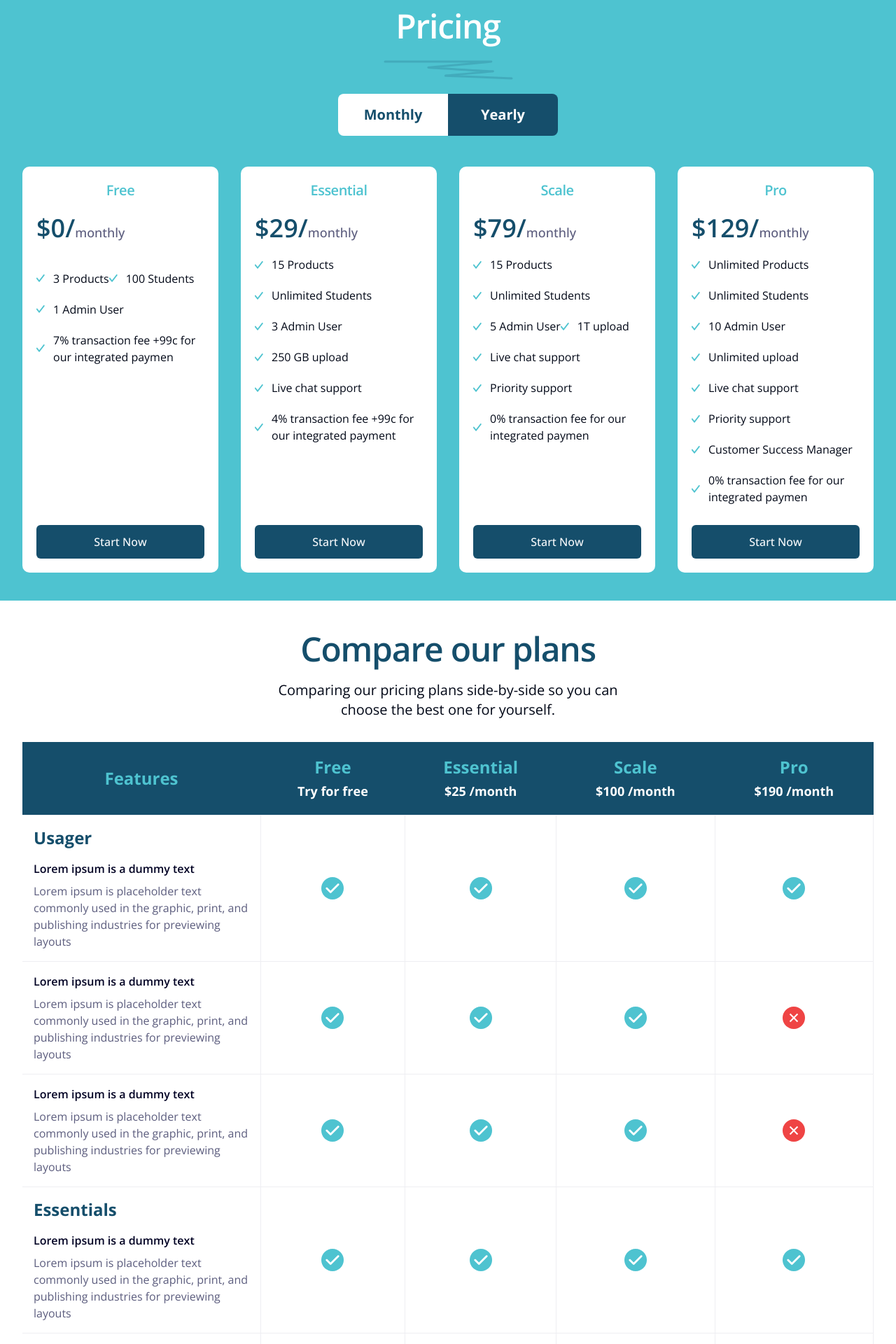
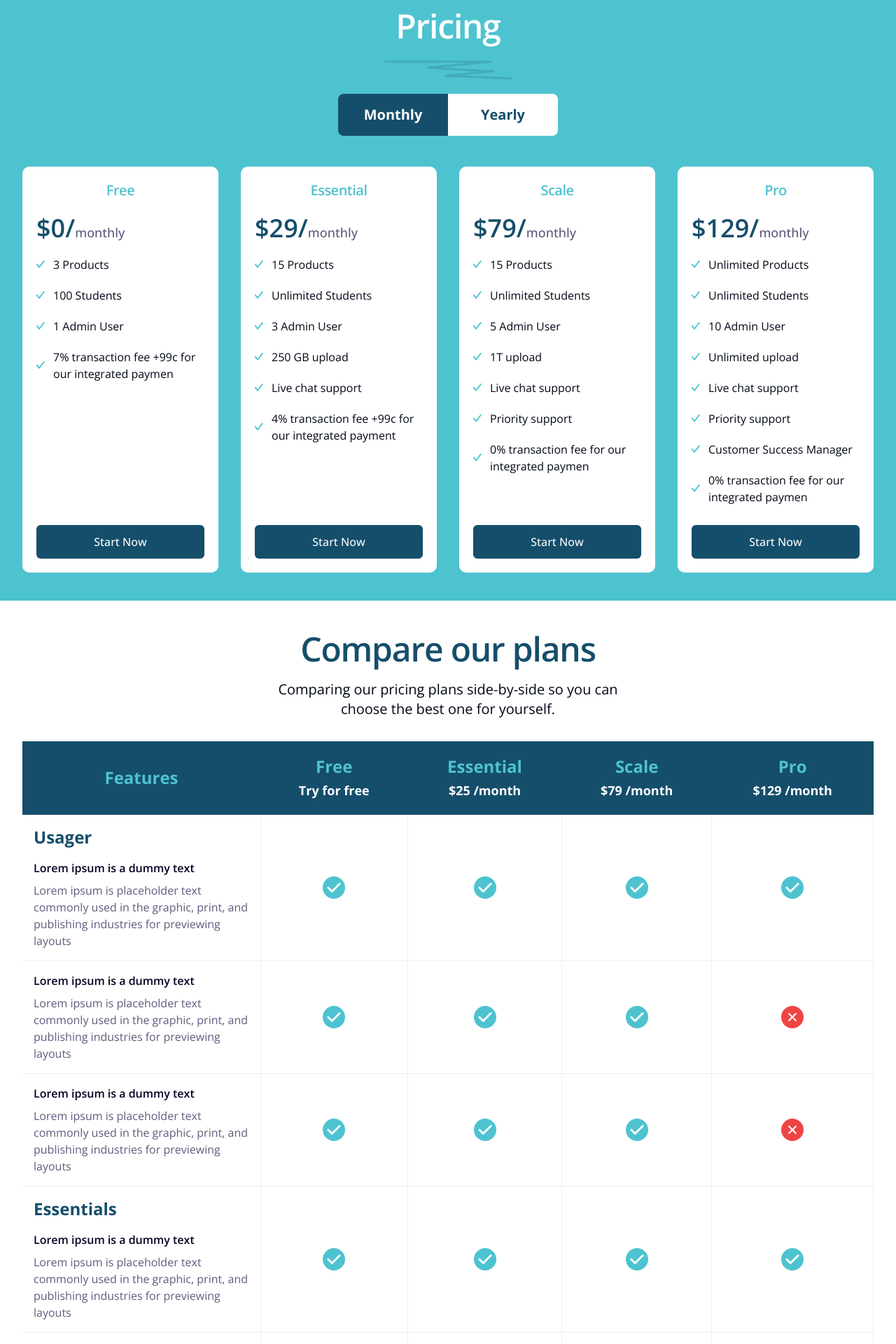
Before and after one commit to tarifalhasan/luksai, a Next.js app: page /en/pricing in a window 1280 px wide. Shown: the part 120-2040 px from the top of the page at 70% size. Built offline with nearby package versions, Linux system fonts and the light colour scheme.

Commit message:
pricing done

```diff
--- a/app/[locale]/pricing/page.tsx
+++ b/app/[locale]/pricing/page.tsx
@@ -2,13 +2,12 @@ import FrequentlyAskedQuestions from "@/components/common/FrequentlyAskedQuestio
 import Allplans from "@/components/pages/pricing/Allplans";
 import PricingHero from "@/components/pages/pricing/PricingHero";
 import PricingSession5 from "@/components/pages/pricing/PricingSession5";
-import PricingTable from "@/components/pages/pricing/PricingTable";
 
 const Pricing = () => {
   return (
     <>
       <PricingHero />
-      <PricingTable />
+
       <Allplans />
       <FrequentlyAskedQuestions />
       <PricingSession5 />
--- a/components/pages/pricing/PricingHero.tsx
+++ b/components/pages/pricing/PricingHero.tsx
@@ -3,9 +3,10 @@
 import { Button } from "@/components/ui/button";
 import { cn } from "@/lib/utils";
 import { useState } from "react";
+import PricingTable from "./PricingTable";
 
 const PricingHero = () => {
-  const [activeTab, setActiveTab] = useState("monthly");
+  const [activeTab, setActiveTab] = useState<"monthly" | "yearly">("monthly");
   const pricing_values = {
     monthly: [
       {
@@ -114,6 +115,7 @@ const PricingHero = () => {
   const selectedTab =
     activeTab === "monthly" ? pricing_values.monthly : pricing_values.yearly;
   return (
+    <>
       <section className=" space-y-5 bg-primary relative overflow-hidden py-10">
         <div className="flex flex-col items-center justify-center space-y-5">
           <h2 className=" text-white text-center">Pricing</h2>
@@ -136,7 +138,7 @@ const PricingHero = () => {
         <div className=" w-[calc(157px*2)]  justify-center mx-auto grid grid-cols-2 items-center">
           <button
             className={cn(
-            activeTab === "monthly"
+              activeTab === "yearly"
                 ? " bg-white text-skin-navy-blue"
                 : "bg-skin-navy-blue text-white",
               "inline-flex items-center justify-center  py-4 px-5 rounded-l-lg text-xl font-bold"
@@ -147,7 +149,7 @@ const PricingHero = () => {
           </button>
           <button
             className={cn(
-            activeTab === "yearly"
+              activeTab === "monthly"
                 ? " bg-white text-skin-navy-blue"
                 : "bg-skin-navy-blue text-white",
               "inline-flex items-center justify-center  py-4 px-5 rounded-r-lg text-xl font-bold"
@@ -177,7 +179,7 @@ const PricingHero = () => {
                     </span>
                   </h3>
                 </div>
-              <ul className=" pb-7 space-y-5">
+                <ul className=" pb-7 space-y-5 flex flex-col">
                   {price.fetures.map((f) => (
                     <li key={f} className=" inline-flex items-center gap-3">
                       <div>
@@ -207,6 +209,8 @@ const PricingHero = () => {
           ))}
         </div>
       </section>
+      <PricingTable tab={activeTab} />
+    </>
   );
 };
 
--- a/components/pages/pricing/PricingTable.tsx
+++ b/components/pages/pricing/PricingTable.tsx
@@ -9,7 +9,19 @@ import {
 import { FaCheck } from "react-icons/fa6";
 import { IoCloseSharp } from "react-icons/io5";
 
-const PricingTable = () => {
+const PricingTable = ({ tab }: { tab: "monthly" | "yearly" }) => {
+  const plans = [
+    {
+      name: "free",
+      tranactionFee: "$1+10%",
+      usage: [
+        {
+          name: "Published courses",
+          value: "1",
+        },
+      ],
+    },
+  ];
   return (
     <section className=" container py-10">
       <div className=" space-y-4">
@@ -22,13 +34,16 @@ const PricingTable = () => {
         </p>
       </div>
 
-      <div className=" pt-8">
-        <Table>
+      <div className="pt-8">
+        <div className=" sr-only sm:not-sr-only ">
+          <Table className="  ">
             <TableHeader>
               <TableRow className="  bg-skin-navy-blue hover:bg-skin-navy-blue ">
                 <TableHead className=" w-[340px]">
                   <div className=" space-y-1 text-center">
-                  <h4 className=" text-2xl font-bold text-primary">Features</h4>
+                    <h4 className=" text-2xl font-bold text-primary">
+                      Features
+                    </h4>
                     <p className="text-lg sr-only font-bold text-white text-center">
                       Try for free
                     </p>
@@ -48,7 +63,7 @@ const PricingTable = () => {
                       Essential
                     </h4>
                     <p className="text-lg font-bold text-white text-center">
-                    $25 /month
+                      {tab === "monthly" ? "$25 /month" : "380/yearly"}
                     </p>
                   </div>
                 </TableHead>
@@ -56,7 +71,7 @@ const PricingTable = () => {
                   <div className=" space-y-1 text-center">
                     <h4 className=" text-2xl font-bold text-primary">Scale</h4>
                     <p className="text-lg font-bold text-white text-center">
-                    $100 /month
+                      {tab === "monthly" ? "$79 /month" : "700/yearly"}
                     </p>
                   </div>
                 </TableHead>
@@ -64,7 +79,7 @@ const PricingTable = () => {
                   <div className=" space-y-1 text-center">
                     <h4 className=" text-2xl font-bold text-primary">Pro</h4>
                     <p className="text-lg font-bold text-white text-center">
-                    $190 /month
+                      {tab === "monthly" ? "$129 /month" : "$129/yearly"}
                     </p>
                   </div>
                 </TableHead>
@@ -337,6 +352,9 @@ const PricingTable = () => {
               </TableRow>
             </TableBody>
           </Table>
+          {/* Table for mobile */}
+        </div>
+        <div className=" sm:sr-only"></div>
       </div>
     </section>
   );
```
Lines whose indentation alone changed are shown as unchanged.
